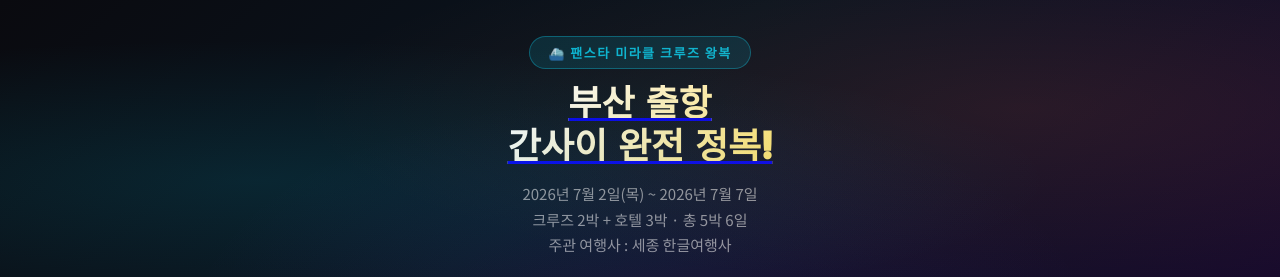
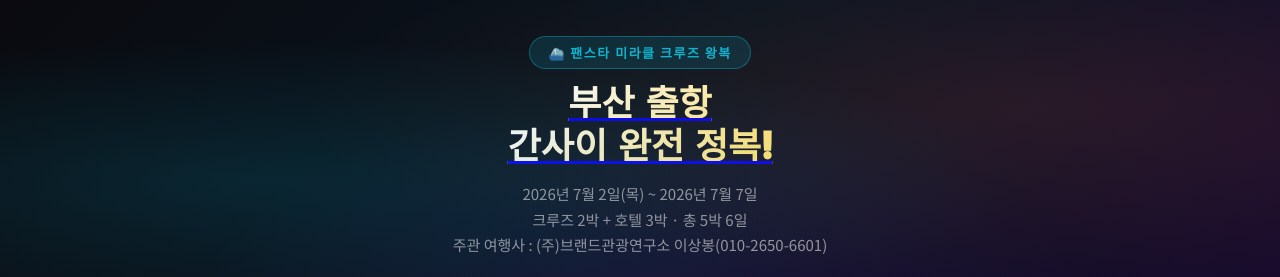
Before and after one commit to yongkeunyi/brandtour, a plain HTML site: page index.html in a window 1280 px wide. Shown: the top 277 px of the page. Drawn offline with Linux system fonts and the light colour scheme.

Commit message:
Update travel agency details in index.html
Updated travel agency information in the hero section.

```diff
--- a/index.html
+++ b/index.html
@@ -205,7 +205,7 @@
 <div class="hero">
   <div class="hero-badge">⛴️ 팬스타 미라클 크루즈 왕복</div>
   <a href="https://www.youtube.com/watch?v=RH2ENu28Obw&t=178s"><h1>부산 출항<br>간사이 완전 정복!</h1></a>
-  <p class="hero-sub">2026년 7월 2일(목) ~ 2026년 7월 7일<br>크루즈 2박 + 호텔 3박 · 총 5박 6일<br>주관 여행사 : 세종 한글여행사</p>
+  <p class="hero-sub">2026년 7월 2일(목) ~ 2026년 7월 7일<br>크루즈 2박 + 호텔 3박 · 총 5박 6일<br>주관 여행사 : (주)브랜드관광연구소 이상봉(010-2650-6601)</p>
   <div class="hero-stats">
     <div class="stat"><div class="stat-num">5</div><div class="stat-label">박 일정</div></div>
     <div class="stat"><div class="stat-num">2</div><div class="stat-label">크루즈 박</div></div>
```
